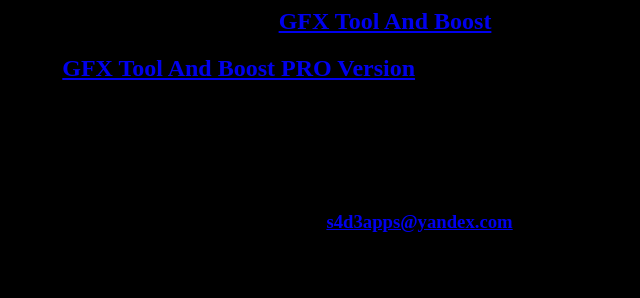
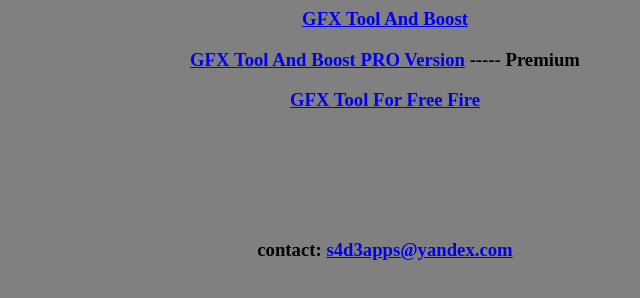
Before and after one commit to s4d3apps/s4d3apps.github.io, a plain HTML site: page index.html in a window 1280 px wide. Shown: the whole page, without its empty margins (255-895 px from the left). Drawn offline with Linux system fonts and the light colour scheme.

Commit message:
Update index.html

```diff
--- a/index.html
+++ b/index.html
@@ -3,13 +3,13 @@
 <title>S4D3 Apps</title>
 </head>
 
-<body bgcolor="black">
+<body bgcolor="gray">
 
   <center>
 
-    <h2><a href="https://play.google.com/store/apps/details?id=gfxpugb.gfxtoolsboost.gamebooster">GFX Tool And Boost</a></h2>
-    <h2><a href="https://play.google.com/store/apps/details?id=gfxpugb.gfxtoolsboost.gameboosterpro">GFX Tool And Boost PRO Version</a> ------Email support contains</h2>
-
+    <h3><a href="https://play.google.com/store/apps/details?id=gfxpugb.gfxtoolsboost.gamebooster">GFX Tool And Boost</a></h2>
+    <h3><a href="https://play.google.com/store/apps/details?id=gfxpugb.gfxtoolsboost.gameboosterpro">GFX Tool And Boost PRO Version</a> ----- Premium</h2>
+    <h3><a href="https://play.google.com/store/apps/details?id=gfxtool.gfxtoolforfreefire.fpsbooster.freefiresensitivity">GFX Tool For Free Fire</a></h3>
 
     <br><br><br><br><br>
     <h3>contact: <a href="mailto:s4d3apps@yandex.com">s4d3apps@yandex.com</a></h3>
```
